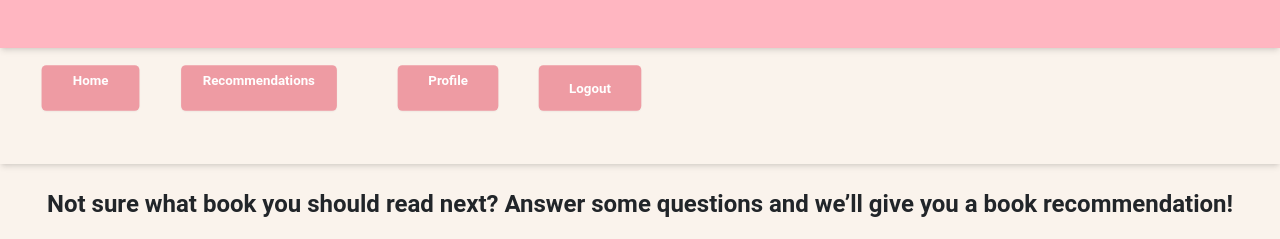
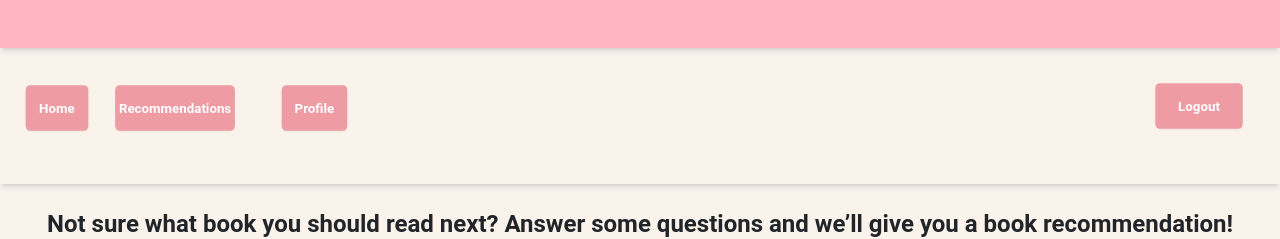
Before and after one commit to nramos9071/well-read-and-beyond, a React (Vite) app in the folder client/: page /Recommendations in a window 1280 px wide. Shown: the top 239 px of the page. Built offline with nearby package versions, Linux system fonts and the light colour scheme; no server answers.

Commit message:
moved logout button to the right

```diff
--- a/client/src/App.css
+++ b/client/src/App.css
@@ -10,6 +10,31 @@ p {
     font-size: 20px;
     color: rgb(87, 54, 10);
     padding: 15px;
+}
+
+.navbar {
+    display: inline-block;
+    width: 100%;
+}
+
+.menu {
+    width: 100%;
+}
+
+.menu .btn {
+    display: flex;
+    /* width: 100%; */
+    justify-content: center;
+    align-items: center;
+    padding: 5px;
+    margin: 20px;
+}
+
+.menu .btn #logoutbtn {
+    width: 200px;
+    justify-content: end;
+    align-items: center;
+    padding: 5px;
 }
 
 /* Home Page */
--- a/client/src/components/Navbar.jsx
+++ b/client/src/components/Navbar.jsx
@@ -14,12 +14,14 @@ const Navbar = () => {
   return (
     <div className="navbar bg-cream shadow-md fixed top-0 left-0 right-0">
       <div className="navbar-center hidden lg:flex">
-        <ul className="menu menu-horizontal px-1">
+        <ul className="menu menu-horizontal flex px-1">
           <li><a className="btn bg-pink-600 text-white border-none hover:bg-pink-700" href="/Home">Home</a></li>
           <li><a className="btn bg-pink-600 text-white border-none hover:bg-pink-700" href="/Recommendations">Recommendations</a></li>
           <li><a className="btn bg-pink-600 text-white border-none hover:bg-pink-700" href="/profile">Profile</a></li>
-          <li><button className="btn bg-pink-600 text-white border-none hover:bg-pink-700" onClick={handleLogout}>Logout</button></li>
         </ul>
+        <div className="navbar-end hidden lg:flex">
+          <button id="logoutbtn" className="btn bg-pink-600 text-white border-none hover:bg-pink-700 w-auto px-4 py-2 text-base" onClick={handleLogout}>Logout</button>
+        </div>
       </div>
       <div className="dropdown dropdown-end lg:hidden">
         <label tabIndex={0} className="btn btn-ghost lg:hidden">
```
